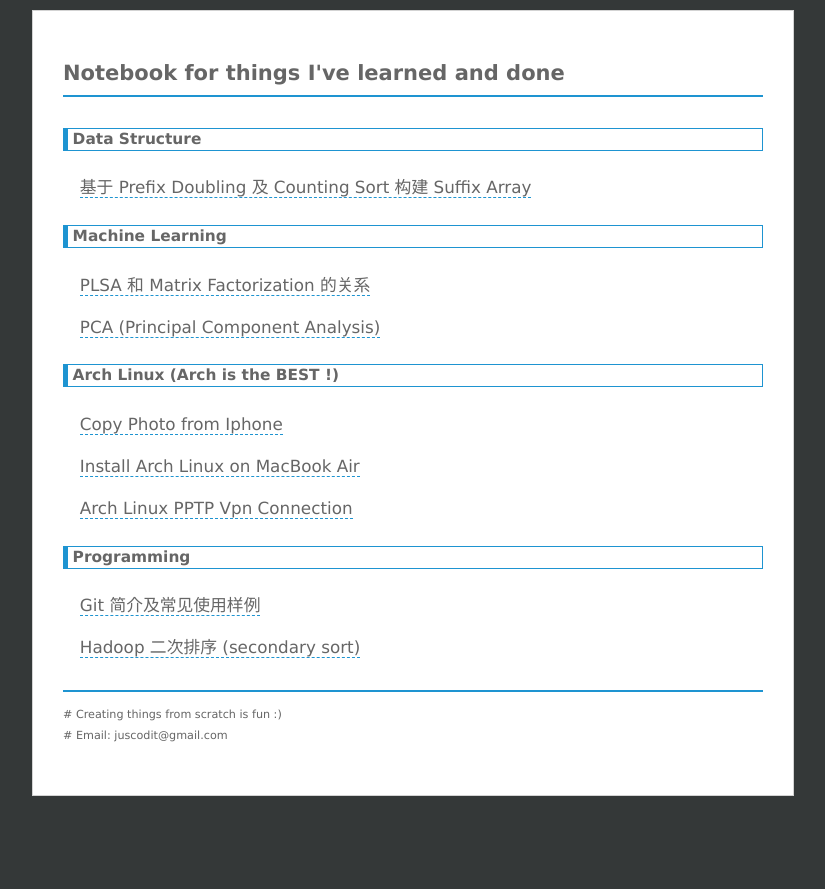
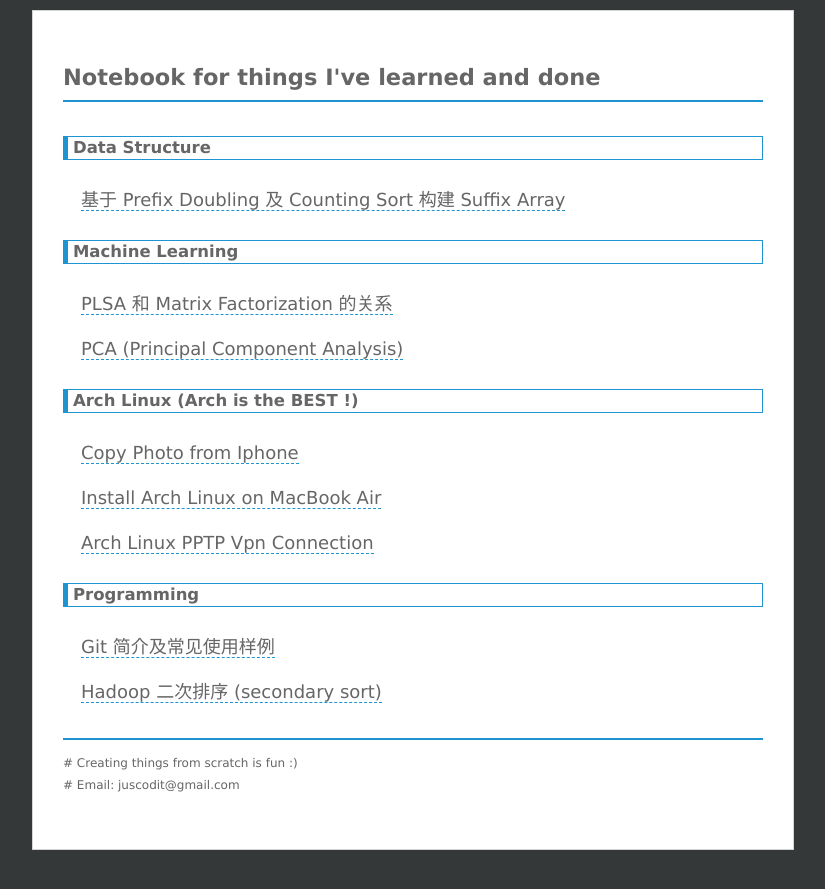
Before and after one commit to chenrushan/chenrushan.github.io, a Jekyll site: the page built from index.html, in a window 1280 px wide. Shown: the top 889 px of the page, without its empty margins (227-1052 px from the left). Built offline with Jekyll 4.4.1, drawn with Linux system fonts in a browser that asks for light colours; Markdown is read by kramdown in place of the engine named in the settings.

Commit message:
[main.css]: increase the font size

```diff
--- a/css/main.css
+++ b/css/main.css
@@ -16,7 +16,7 @@ html {
 
 body {
     background-color: #fff;
-    font: 14px verdana, Arial, Helvetica, sans-serif;
+    font: 15px verdana, Arial, Helvetica, sans-serif;
     text-align: center;
 
     width: 700px;
```
